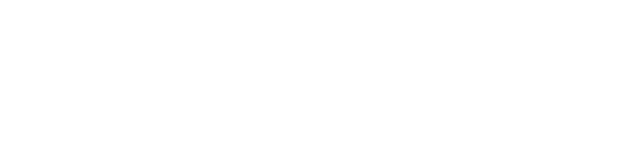
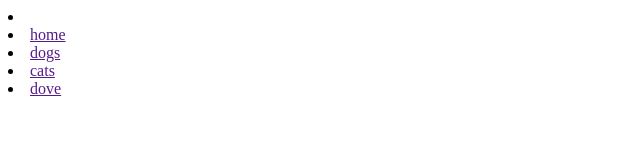
Before and after one commit to Michael-Musili/pet-website, a plain HTML site: page index.html in a window 1280 px wide. Shown: the whole page, without its empty margins (0-640 px from the left). Drawn offline with Linux system fonts and the light colour scheme.

Commit message:
added nav tag

```diff
--- a/index.html
+++ b/index.html
@@ -9,6 +9,12 @@
 
 </head>
 <nav>
+    <li>
+        <li><a href="">home</a></li>
+        <li><a href="">dogs</a></li>
+        <li><a href="">cats</a></li>
+        <li><a href="">dove</a</li>
+    </li>
 
 </nav>
 <body>
```
